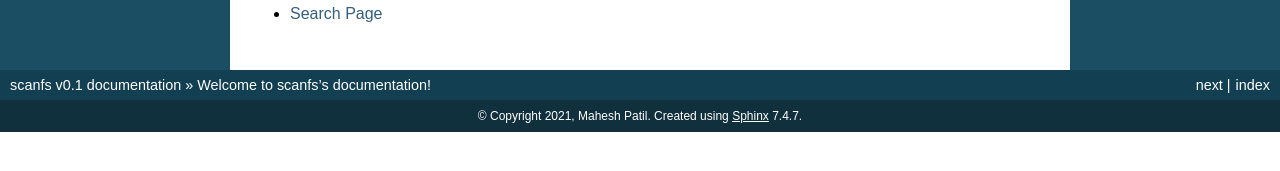
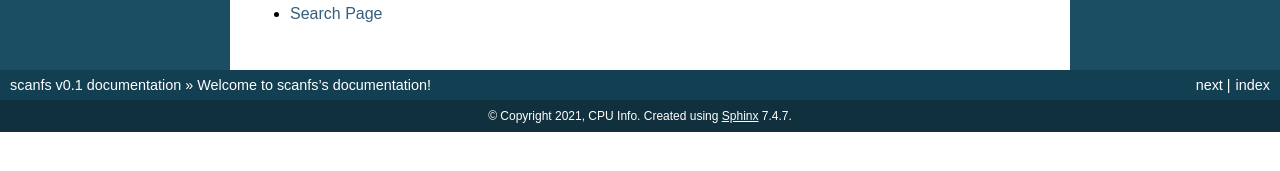
Before and after one commit to cpuinfo/scanfs, a Sphinx documentation site: the page built from docs/index.rst, in a window 1280 px wide. Shown: the part 328-499 px from the top of the page. Built offline with Sphinx 7.4.7, drawn with Linux system fonts in a browser that asks for light colours.

```diff
--- a/docs/conf.py
+++ b/docs/conf.py
@@ -20,8 +20,8 @@
 # -- Project information -----------------------------------------------------
 
 project = "scanfs"
-copyright = "2021, Mahesh Patil"
-author = "Mahesh Patil"
+copyright = "2021, CPU Info"
+author = "CPU Info"
 
 # The full version, including alpha/beta/rc tags
 release = "v0.1"
--- a/setup.py
+++ b/setup.py
@@ -3,6 +3,10 @@
 
 setup(
     name="scanfs",
+    version="0.1",
+    description="File system scanner",
+    author="CPU Info",
+    author_email="cpuinfo10@gmail.com",
     extra_requires=dict(tests=["pytest"]),
     packages=find_packages(where="src"),
     package_dir={"": "src"},
```
